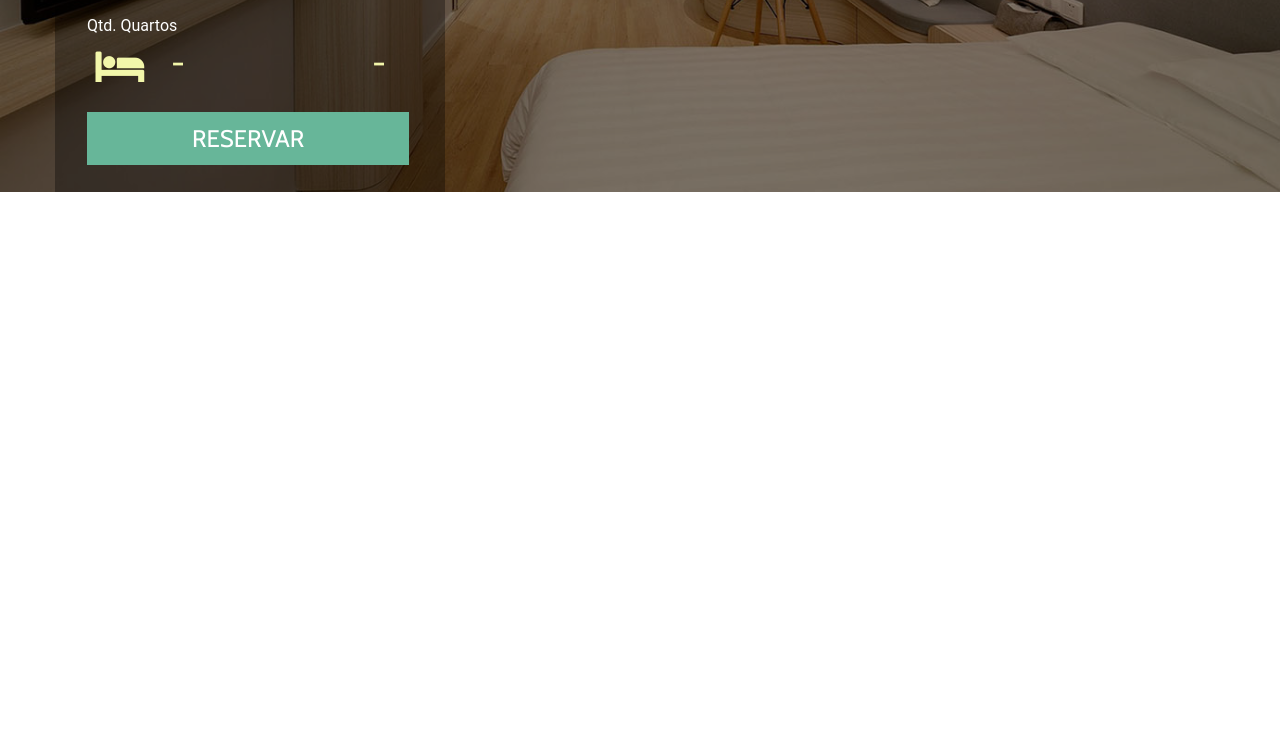
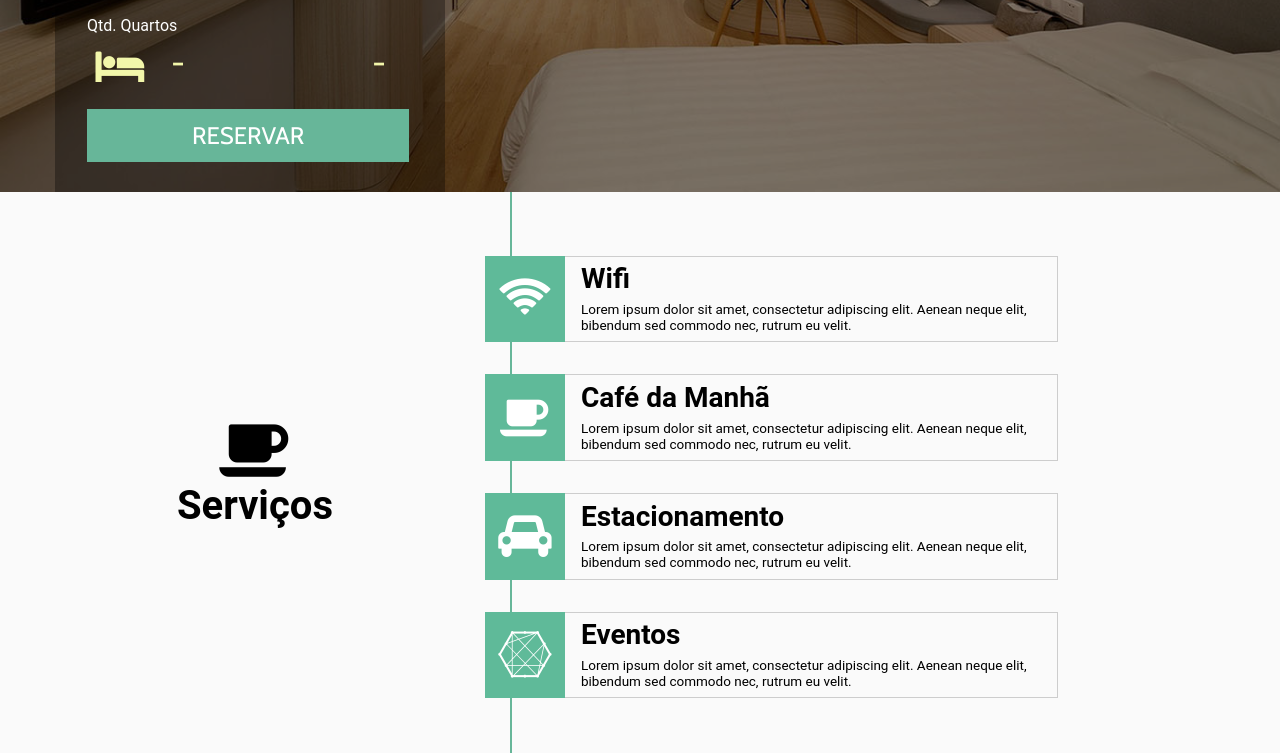
Before and after one commit to lima-dejuliana/HotelSite, a plain HTML site: page index.html in a window 1280 px wide. Shown: the part 456-1209 px from the top of the page. Before the commit the page ends 800 px from the top, so only its background shows below. Drawn offline with nearby package versions, Linux system fonts and the light colour scheme; a web font is replaced by a local one.

Commit message:
área de serviços

```diff
--- a/css/main.css
+++ b/css/main.css
@@ -40,6 +40,7 @@
 
 /*colunas*/
 .col,
+.col-1,
 .col-2,
 .col-1-3,
 .col-2-3,
@@ -77,6 +78,9 @@
     }
     .col-60{
         width: 60%;
+    }
+    .col-1{
+        width: 6rem;
     }
 }
 
@@ -284,9 +288,68 @@ nav{
     text-transform: uppercase;
     font-family: 'Cabin', 'Helvitica', sans-serif;
     font-size: 24px;
-    margin: 1rem;
+    margin: 0.8rem 1rem;
     padding: 0.5em;
     color: #ffffff;
     background-color: #67b699;
     border: 0;
 }
+
+.servicos{
+    background-color: #fafafa;
+}
+
+.servicos-ico{
+    color:#ffffff;
+    font-size: 35pt;
+    background-color: #5fba99;
+    padding: 20px 10px;
+    text-align: center;
+    width: 5rem;
+    margin: 0;
+}
+.servicos-lft{
+    border-right: #67b699 solid 2.5px;
+    padding: 14rem 0;
+    text-align: center;
+}
+.servicos-rgt{
+    margin-left: -2rem;
+}
+.servicos-area-teste{
+    display: inline-flex;
+    margin-bottom: 2rem;
+}
+
+.servicos-area-teste:first-child{
+    margin-top: 4rem;
+}
+
+.servicos-area-txt{
+    border-top: rgba(188, 188, 188, 0.71) solid 1px;
+    border-right: rgba(188, 188, 188, 0.71) solid 1px;
+    border-bottom: rgba(188, 188, 188, 0.71) solid 1px;
+    width:65%;
+    padding-left: 1rem;
+}
+
+.servicos-h3{
+    font-family: 'Fauna One', 'Roboto', sans-serif;
+    font-size: 28px;
+    padding: 0.2em 0;
+}
+
+.servicos-p{
+    font-family: 'Fauna One', 'Roboto', sans-serif;
+    font-size: 13.5px;
+    padding-bottom: 0.3em;
+}
+
+.servicos-lft i{
+    font-size: 50pt;
+}
+
+.servicos-lft h2{
+    font-family: 'Fauna One', 'Roboto', sans-serif;
+    font-size: 40px;
+}
--- a/index.html
+++ b/index.html
@@ -57,7 +57,7 @@
                                 <i class="fa busca-ico-qtd">&#xF183;</i>
                                 <button class="busca-btn-qtd">-</button><input class="busca-input-qtd" type="number" name="Adultos" min="1" max="8"><button class="busca-btn-qtd">+</button>
                             </span>
-                            <span class="busca-span-qtd">
+                        <span class="busca-span-qtd">
                                 <i class="fa busca-ico-qtd">&#xF1AE;</i>
                                 <button class="busca-btn-qtd">-</button><input class="busca-input-qtd" type="number" name="Criancas" min="1" max="5"><button class="busca-btn-qtd">+</button>
                             </span>
@@ -77,11 +77,47 @@
                 </div>
             </div>
         </nav>
-
-
-
-
     </header>
+    <main>
+        <section class="servicos">
+            <div class="col-40 servicos-lft">
+                <i class="fa">&#xF0F4;</i>
+                <h2>Serviços</h2>
+            </div>
+            <div class="col-60 servicos-rgt">
+                <ul>
+                    <li class="servicos-area-teste">
+                        <i class="fa servicos-ico">&#xF1EB;</i>
+                            <span class="servicos-area-txt">
+                                <h3 class="servicos-h3">Wifi</h3>
+                                <p class="servicos-p">Lorem ipsum dolor sit amet, consectetur adipiscing elit. Aenean neque elit, bibendum sed commodo nec, rutrum eu velit.</p>
+                            </span>
+                    </li>
+                    <li class="servicos-area-teste">
+                        <i class="fa servicos-ico">&#xF0F4;</i>
+                            <span class="servicos-area-txt">
+                                <h3 class="servicos-h3">Café da Manhã</h3>
+                                <p class="servicos-p">Lorem ipsum dolor sit amet, consectetur adipiscing elit. Aenean neque elit, bibendum sed commodo nec, rutrum eu velit. </p>
+                            </span>
+                    </li>
+                    <li class="servicos-area-teste">
+                        <i class="fa servicos-ico">&#xF1B9;</i>
+                            <span class="servicos-area-txt">
+                                <h3 class="servicos-h3">Estacionamento</h3>
+                                <p class="servicos-p">Lorem ipsum dolor sit amet, consectetur adipiscing elit. Aenean neque elit, bibendum sed commodo nec, rutrum eu velit.</p>
+                            </span>
+                    </li>
+                    <li class="servicos-area-teste">
+                        <i class="fa servicos-ico">&#xF20E;</i>
+                            <span class="servicos-area-txt">
+                                <h3 class="servicos-h3">Eventos</h3>
+                                <p class="servicos-p">Lorem ipsum dolor sit amet, consectetur adipiscing elit. Aenean neque elit, bibendum sed commodo nec, rutrum eu velit.</p>
+                            </span>
+                    </li>
+                </ul>
+            </div>
+        </section>
+    </main>
 </body>
 
 </html>
```
